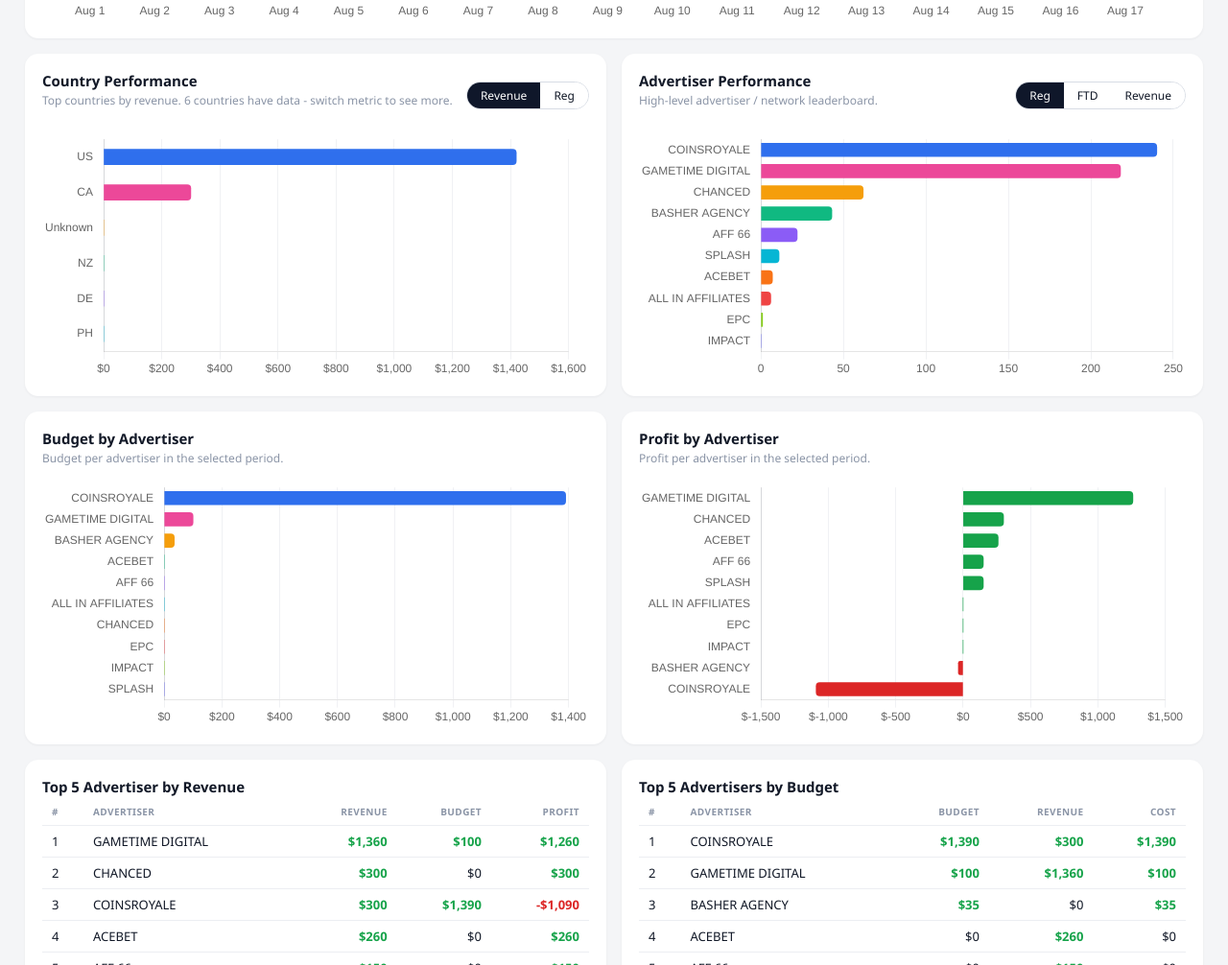
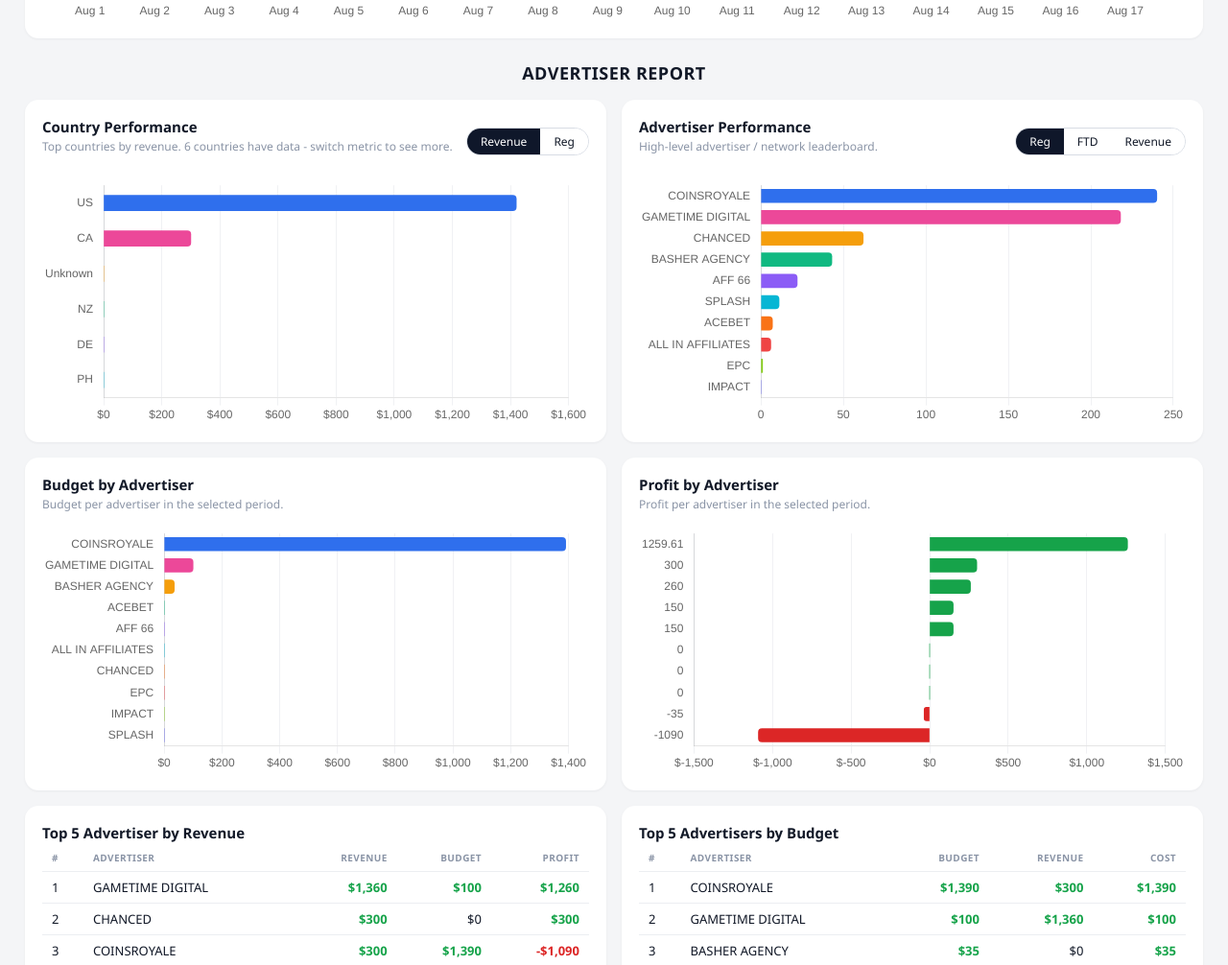
Before and after one commit to WiseKapital/Management-Report--August-2026, a plain HTML site: page index.html in a window 1280 px wide. Shown: the part 986-1992 px from the top of the page at 96% size. Drawn offline with nearby package versions, Linux system fonts and the light colour scheme.

Commit message:
Update index.html

```diff
--- a/index.html
+++ b/index.html
@@ -115,6 +115,8 @@
     <div class="hint">Registrations, FTD and revenue by day.</div>
     <div style="height:340px"><canvas id="chDaily"></canvas></div>
   </div>
+
+  <h2 style="text-align:center; font-size:18px; font-weight:700; margin:24px 0 16px; color:var(--ink); letter-spacing:0.5px;">ADVERTISER REPORT</h2>
 
   <div class="grid2">
     <div class="panel">
@@ -392,7 +394,7 @@
 function renderProfit(){
   const rows = selSummary().map(s => ({...s, profit:s.revenue - s.budget})).sort((a,b) => b.profit - a.profit);
   mkChart('chProfit', {type:'bar',
-    data:{labels: rows.map(r => r.adv), datasets:[{data: rows.map(r => r.profit), backgroundColor: rows.map(r => r.profit < 0 ? '#dc2626' : '#16a34a'), borderRadius:4, barThickness:14}]},
+    data:{labels: rows.map(r => r.profit), datasets:[{data: rows.map(r => r.profit), backgroundColor: rows.map(r => r.profit < 0 ? '#dc2626' : '#16a34a'), borderRadius:4, barThickness:14}]},
     options: hbarOpts(true)});
 }
 
```
